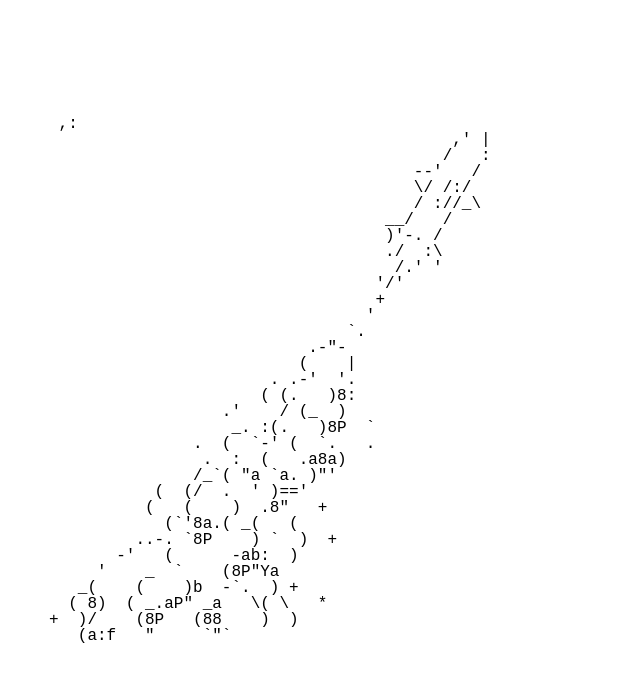
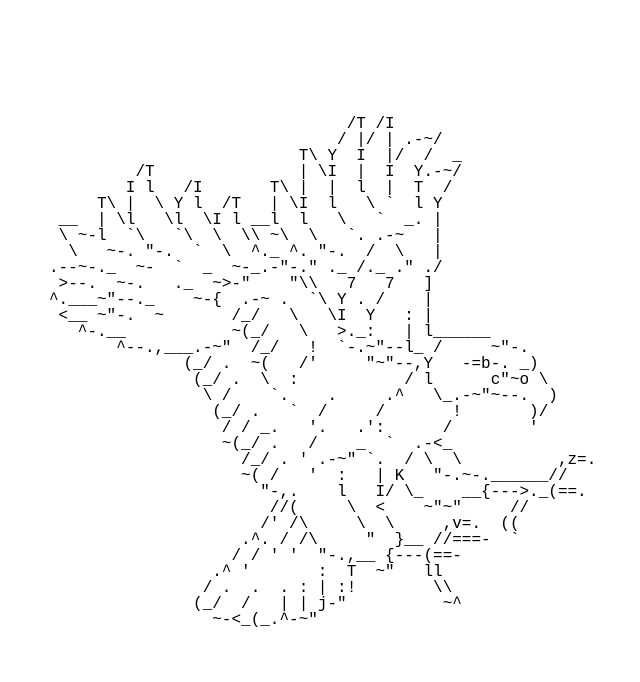
Before and after one commit to ishaaqbeg/ishaaqbeg.github.io, a plain HTML site: page index.html in a window 1280 px wide. Shown: the whole page, without its empty margins (466-1106 px from the left). Drawn offline with Linux system fonts and the light colour scheme.

Commit message:
Update index.html

```diff
--- a/index.html
+++ b/index.html
@@ -21,39 +21,39 @@ pre {
 
 
 <pre>
- ,:
-                                          ,' |
-                                         /   :
-                                      --'   /
-                                      \/ /:/
-                                      / ://_\
-                                   __/   /
-                                   )'-. /
-                                   ./  :\
-                                    /.' '
-                                  '/'
-                                  +
-                                 '
-                               `.
-                           .-"-
-                          (    |
-                       . .-'  '.
-                      ( (.   )8:
-                  .'    / (_  )
-                   _. :(.   )8P  `
-               .  (  `-' (  `.   .
-                .  :  (   .a8a)
-               /_`( "a `a. )"'
-           (  (/  .  ' )=='
-          (   (    )  .8"   +
-            (`'8a.( _(   (
-         ..-. `8P    ) `  )  +
-       -'   (      -ab:  )
-     '    _  `    (8P"Ya
-   _(    (    )b  -`.  ) +
-  ( 8)  ( _.aP" _a   \( \   *
-+  )/    (8P   (88    )  )
-   (a:f   "     `"`
+                               /T /I
+                              / |/ | .-~/
+                          T\ Y  I  |/  /  _
+         /T               | \I  |  I  Y.-~/
+        I l   /I       T\ |  |  l  |  T  /
+     T\ |  \ Y l  /T   | \I  l   \ `  l Y
+ __  | \l   \l  \I l __l  l   \   `  _. |
+ \ ~-l  `\   `\  \  \\ ~\  \   `. .-~   |
+  \   ~-. "-.  `  \  ^._ ^. "-.  /  \   |
+.--~-._  ~-  `  _  ~-_.-"-." ._ /._ ." ./
+ >--.  ~-.   ._  ~>-"    "\\   7   7   ]
+^.___~"--._    ~-{  .-~ .  `\ Y . /    |
+ <__ ~"-.  ~       /_/   \   \I  Y   : |
+   ^-.__           ~(_/   \   >._:   | l______
+       ^--.,___.-~"  /_/   !  `-.~"--l_ /     ~"-.
+              (_/ .  ~(   /'     "~"--,Y   -=b-. _)
+               (_/ .  \  :           / l      c"~o \
+                \ /    `.    .     .^   \_.-~"~--.  )
+                 (_/ .   `  /     /       !       )/
+                  / / _.   '.   .':      /        '
+                  ~(_/ .   /    _  `  .-<_
+                    /_/ . ' .-~" `.  / \  \          ,z=.
+                    ~( /   '  :   | K   "-.~-.______//
+                      "-,.    l   I/ \_    __{--->._(==.
+                       //(     \  <    ~"~"     //
+                      /' /\     \  \     ,v=.  ((
+                    .^. / /\     "  }__ //===-  `
+                   / / ' '  "-.,__ {---(==-
+                 .^ '       :  T  ~"   ll
+                / .  .  . : | :!        \\
+               (_/  /   | | j-"          ~^
+                 ~-<_(_.^-~"
+
 </pre>
 
 
```
